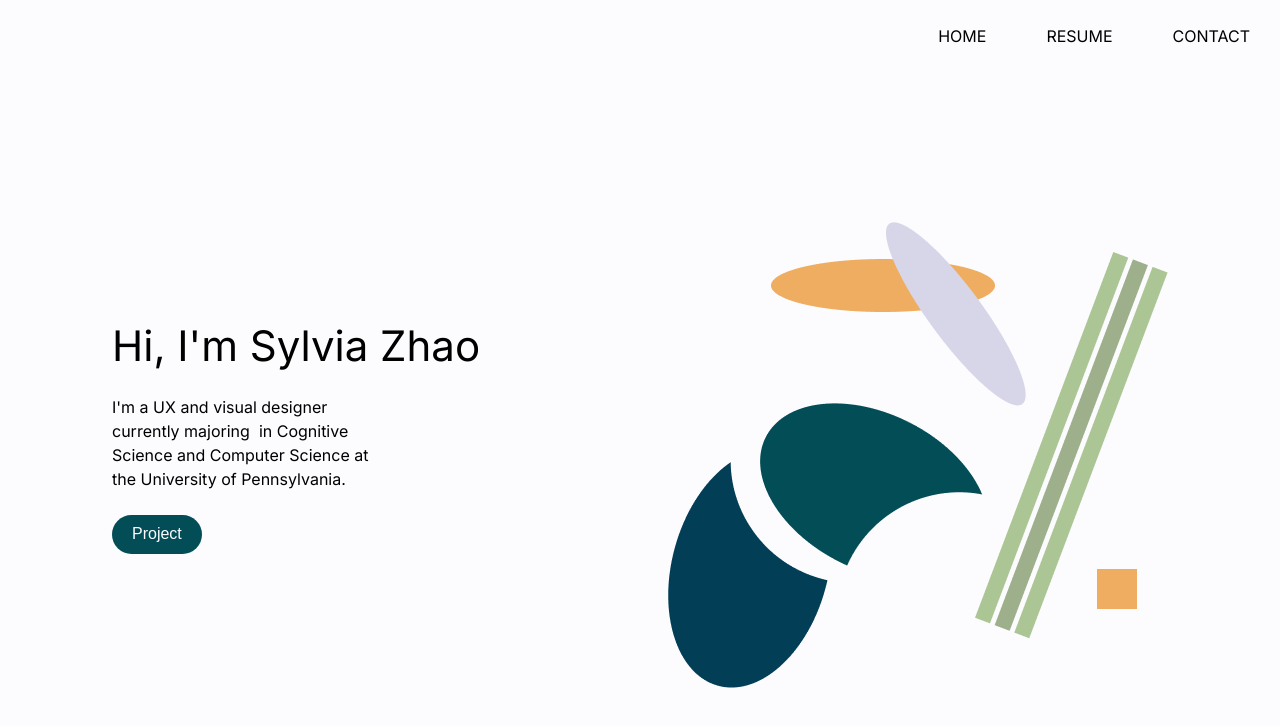
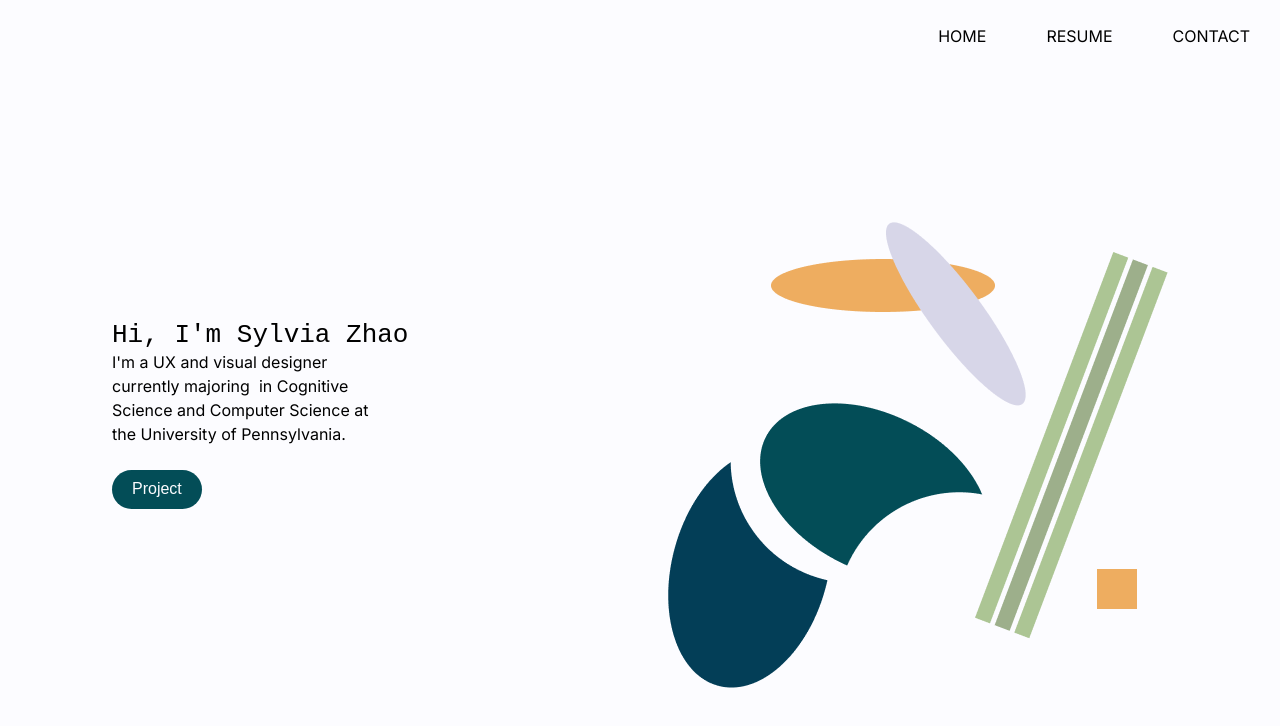
Before and after one commit to syzhao53/portfolio-site-2022, a React (Create React App) app in the folder site/: page / in a window 1280 px wide. Shown: the top 726 px of the page. Built offline with nearby package versions, Linux system fonts and the light colour scheme.

Commit message:
typing animation test

```diff
--- a/site/src/assets/index.css
+++ b/site/src/assets/index.css
@@ -90,6 +90,29 @@ body {
   text-decoration-color: #034D57;
   text-decoration-thickness: 2px;
   cursor: pointer;
+}
+
+/* TYPING ANIMATION */
+.typing-header {
+  animation: typing 2s steps(19), blink .5s step-end infinite alternate;
+  width: 19ch;
+  white-space: nowrap;
+  overflow: hidden;
+  border-right: 2px solid;
+  font-family: monospace;
+  font-size: 2em;
+}
+
+@keyframes typing {
+  from {
+    width: 0
+  }
+}
+
+@keyframes blink {
+  50% {
+    border-color: transparent
+  }
 }
 
 /* OLD PROJECT CODE*/
--- a/site/src/components/Home.js
+++ b/site/src/components/Home.js
@@ -20,7 +20,7 @@ function Home() {
       <NavBar />
       <div className="landing">
         <div className="landing-left">
-          <div className="big-header">
+          <div className="typing-header">
             Hi, I&apos;m Sylvia Zhao
           </div>
           <div className="paragraph">
```
